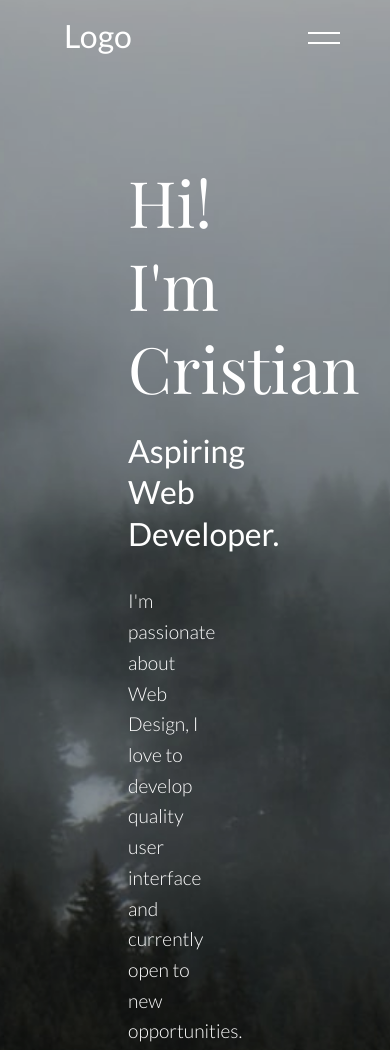
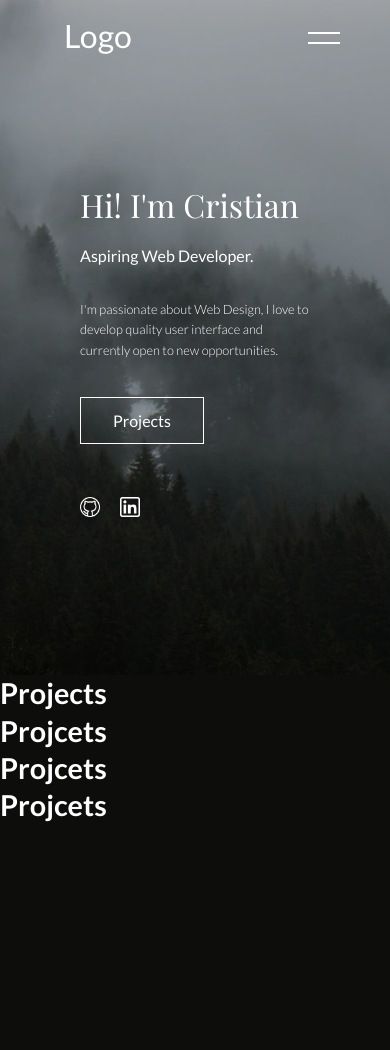
Before and after one commit to cristiantoong/portfolio_v4, a plain HTML site: page index.html in a window 390 px wide. Shown: the top 1050 px of the page. After the commit the page ends 844 px from the top, so only its background shows below. Drawn offline with nearby package versions, Linux system fonts and the light colour scheme.

Commit message:
added mobile btn & mobile navbar

```diff
--- a/app/js/script.js
+++ b/app/js/script.js
@@ -38,3 +38,12 @@ navbarMobileBtns.forEach(function(btn){
         navbarMobile.classList.remove('show-navbar-mobile');
     })
 })
+
+
+//if window width >= 700px hide navbar mobile
+window.addEventListener("resize", function() {
+    var newWidth = window.innerWidth;
+    if (newWidth >= "700"){
+      navbarMobile.classList.remove('show-navbar-mobile');
+    }
+  });
--- a/app/scss/_hero.scss
+++ b/app/scss/_hero.scss
@@ -72,6 +72,137 @@
     }
   }
 
+}
 
 
+@media screen and (max-width: 850px)  {
+  .hero {
+    &__main {
+      width: 100%;
+
+      &-primary-heading{
+        font-size: 3.5rem;
+      }
+
+      &-secondary-heading {
+          font-size: 1.5rem; //48px
+      }
+
+      &-tertiary-heading {
+          font-size: 1rem;
+      }
+
+      &-cta-btn--link {
+        border: 1px solid #fff;
+        padding: 1rem 3rem;
+      }
+    }
+  }
+
 }
+
+@media screen and (max-width: 700px) {
+  .hero {
+
+
+    &__main {
+      position: relative;
+      width: 100%;
+
+      &-primary-heading{
+          font-size: 3rem;
+          margin-bottom: 20px;
+          font-family: 'Playfair Display', serif;
+          font-weight: normal;
+      }
+
+      &-secondary-heading {
+          font-size: 1.5rem; //48px
+          font-weight: 400;
+          margin-bottom: 2rem;
+      }
+
+      &-tertiary-heading {
+          font-size: 1rem;
+      }
+
+      &-cta-btn--link {
+        border: 1px solid #fff;
+        padding: 1rem 3rem;
+      }
+    }
+
+
+
+  }
+}
+
+
+
+@media screen and (max-width: 580px) {
+  .hero {
+    min-height: 80vh;
+
+    &__container {
+      padding: 0 5rem;
+    }
+
+    &__main {
+      position: relative;
+      width: 100%;
+      padding-bottom: 4rem;
+
+      &-primary-heading{
+          font-size: 2rem;
+          margin-bottom: 20px;
+          font-family: 'Playfair Display', serif;
+          font-weight: normal;
+      }
+
+      &-secondary-heading {
+          font-size: 1rem; //48px
+          font-weight: 400;
+          margin-bottom: 2rem;
+      }
+
+      &-tertiary-heading {
+          font-size: .8rem;
+      }
+
+      &-cta-btn--link {
+        border: 1px solid #fff;
+        padding: .8rem 2rem;
+        font-size: 1rem;
+
+      }
+    }
+
+    &__socials {
+      margin-top: 0;
+
+      &-link {
+        img {
+          width: 20px;
+          height: 20px;
+        }
+      }
+    }
+
+
+  }
+}
+
+@media screen and (max-width: 400px) {
+  .hero {
+    min-height: 80vh;
+
+    &__main {
+      padding-top: 2rem;
+
+    }
+
+
+
+
+  }
+}
--- a/app/scss/_navbar.scss
+++ b/app/scss/_navbar.scss
@@ -73,6 +73,7 @@
   z-index: 99999;
   position: fixed;
   right: 50px;
+  display: none;
 
 
   &:hover {
@@ -102,7 +103,7 @@
   overflow: hidden;
   width: 100%;
   height: 100%;
-  position: absolute;
+  position: fixed;
   opacity: 0;
   transition: all 1s ease-in-out;
 
@@ -134,7 +135,7 @@
  }
 
  &__links {
-   font-size: 4rem;
+   font-size: 2rem;
    margin-bottom: 2rem;
  }
 
@@ -154,8 +155,8 @@
 .navbar-mobile.show-navbar-mobile{
   // transform: translateX(0);
   background: rgba(0,0,0, 0.9);
-  transition: all 1s ease;
   opacity: 1;
+  transition: all .5s ease-in-out;
   z-index: 99;
 }
 
@@ -168,4 +169,7 @@
   .navbar__menu {
     display: none;
   }
+  .mobile-menu {
+    display: block;
+  }
 }
```
Also changed, not shown: css/style.css, 1 other file.
